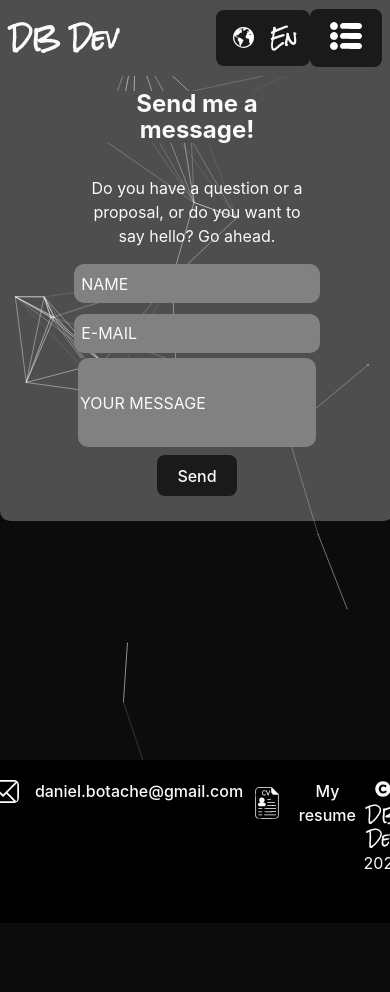
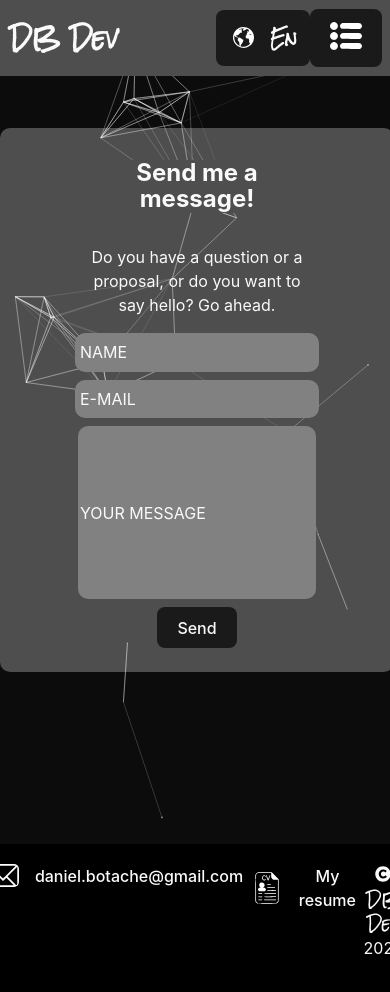
Before and after one commit to Daniel-Botache/Portfolio, a React (Vite) app in the folder Portfolio/: page /contact in a window 390 px wide. Shown: the top 992 px of the page. Before the commit the page ends 923 px from the top, so only its background shows below. Built offline with nearby package versions, Linux system fonts and the light colour scheme.

Commit message:
se termina el responsive de contact

```diff
--- a/Portfolio/src/components/Contact/ContacView.module.css
+++ b/Portfolio/src/components/Contact/ContacView.module.css
@@ -1,3 +1,8 @@
 .principalViewContact {
-  height: 90vh;
+  height: 100vh;
+  width: 100%;
+  position: relative;
 }
+.particlesContainer {
+  position: absolute;
+}
--- a/Portfolio/src/components/Contact/Contact.jsx
+++ b/Portfolio/src/components/Contact/Contact.jsx
@@ -144,7 +144,6 @@ const Contact = () => {
                 </div>
               </div>
             </div>
-            {errors.username && <p>{errors.username}</p>}
             <div className={styles.labelContainer1}>
               <div
                 className={styles.labelContainer}
--- a/Portfolio/src/components/Contact/Contact.module.css
+++ b/Portfolio/src/components/Contact/Contact.module.css
@@ -30,8 +30,8 @@
 .containerInfo {
   display: flex;
   flex-direction: row;
-  gap: 3%;
-  width: 99%;
+  gap: 3em;
+  width: 100%;
 }
 
 .labelContainer {
@@ -56,12 +56,11 @@ label {
 input {
   color: #fafafa;
   border: 0;
-
   outline: none;
   background-color: #818181;
   height: 1.2em;
   padding: 0.8em 0.4em 0.2em;
-  width: 100%;
+  width: 98%;
   font-size: 1.1em;
   line-height: 1.5em;
   border-radius: 10px;
@@ -117,7 +116,6 @@ input {
   resize: none;
   outline: none;
   border: 0;
-
   background-color: #818181;
   color: #fafafa;
   border-radius: 10px;
@@ -126,9 +124,44 @@ input {
 .button {
   position: relative;
 }
+@media (max-width: 650px) {
+  .portalContainer {
+    padding-top: 8em;
+    margin-bottom: 2em;
+    height: 80vh;
+  }
+  .container {
+    display: flex;
+    flex-direction: column;
+    align-items: center;
+    justify-content: center;
+    height: auto;
+    width: 60%;
+    margin: auto;
+    margin-top: 0;
+    animation: scale 2s;
+    background-color: #4e4e4e;
+    padding-top: 1rem;
+    padding-bottom: 1.5rem;
+    padding-left: 5rem;
+    padding-right: 5rem;
+    border-radius: 10px;
+  }
 
-@media (max-width: 768px) {
   .containerInfo {
+    display: flex;
     flex-direction: column;
+    gap: 0;
+    width: 100%;
+  }
+  .inputMessage {
+    width: 100%;
+    height: 20vh;
+    resize: none;
+    outline: none;
+    border: 0;
+    background-color: #818181;
+    color: #fafafa;
+    border-radius: 10px;
   }
 }
```
